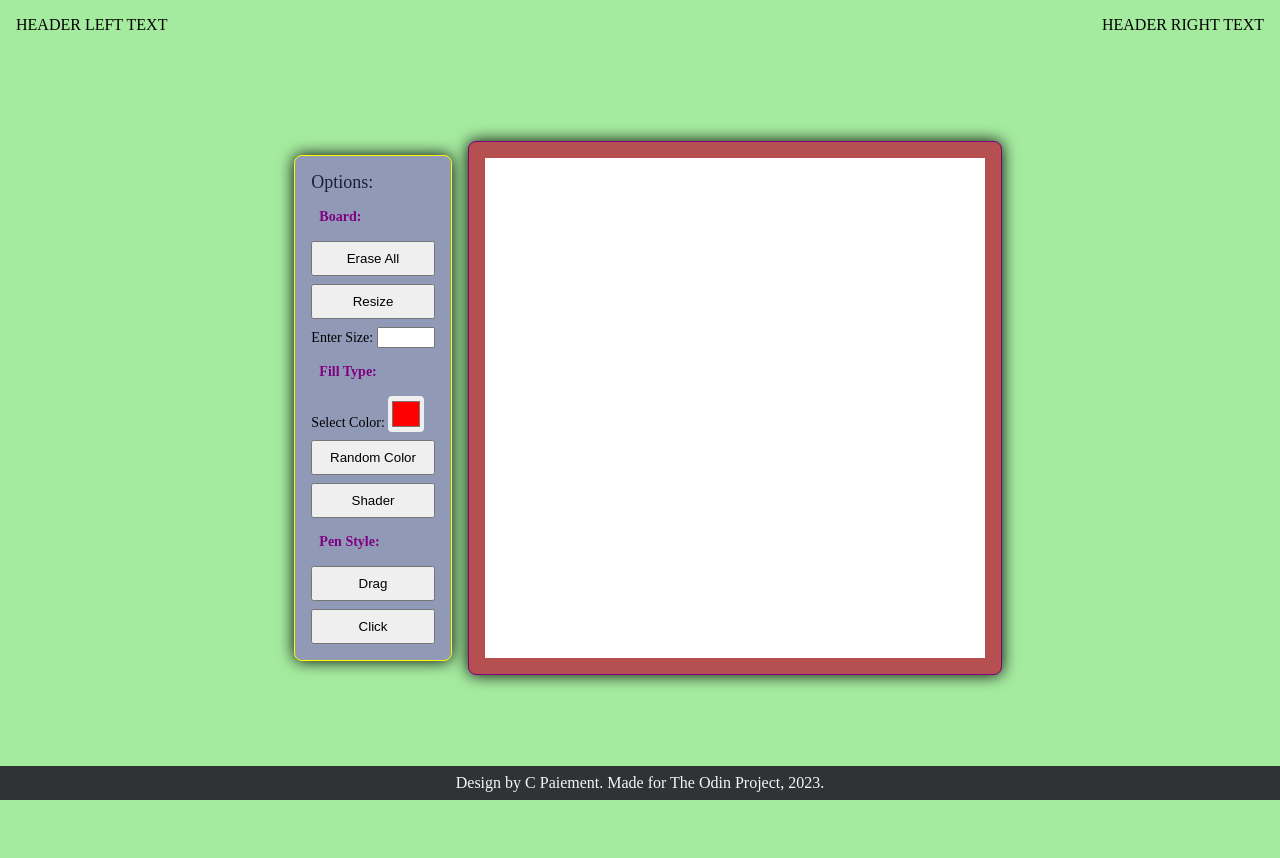
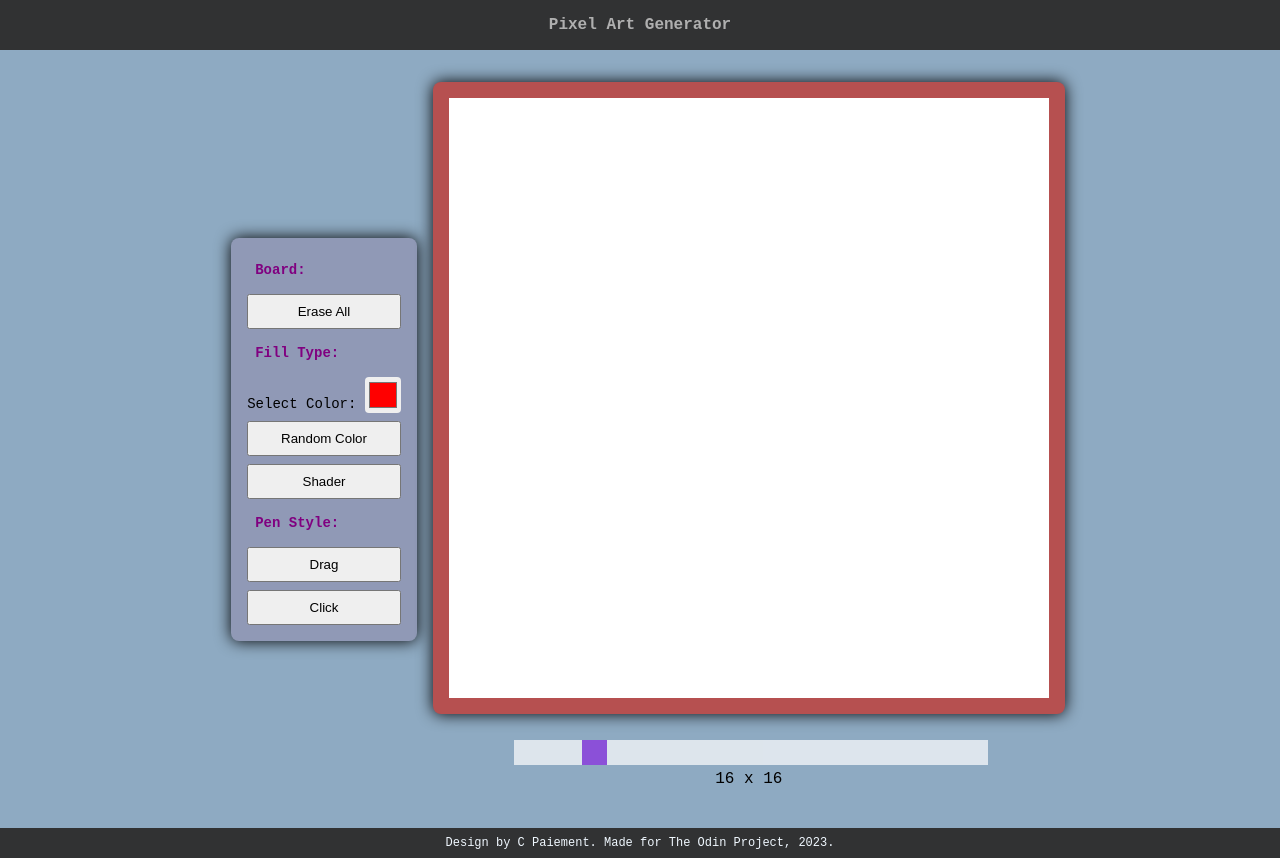
Before and after one commit to copaiement/etch-a-sketch, a plain HTML site: page index.html in a window 1280 px wide. Before the commit the page ends 800 px from the top, so only its background shows below. Drawn offline with Linux system fonts and the light colour scheme; a web font is replaced by a local one.

Commit message:
Update style and replace size entry with slider

```diff
--- a/etchasketch.js
+++ b/etchasketch.js
@@ -61,43 +61,6 @@ function draw(e) {
     }
 }
 
-//resize board
-function resize() {
-    //get new size
-    let getValue = document.getElementById("size-value");
-    let resizeNum = 0;
-    //round decimals down to integers
-    getValue.value = Math.floor(getValue.value);
-    //reject bad inputs
-    if (getValue.value <= 0 || getValue.value > 100) {
-        const msg = document.getElementById("msg");
-        msg.textContent = "Enter a number from 1 to 100.";
-        getValue.value = '';
-    } else {
-        //clear board
-        const artboard = document.querySelector(".artboard");
-        const pixels = document.querySelectorAll(".pixel");
-        pixels.forEach(pixel => {
-            artboard.removeChild(pixel);
-        });
-        //clear error message
-        msg.textContent = "";
-        resizeNum = getValue.value;
-        getValue.value = '';
-    }
-    //add elements for each resize num
-    for (let i = 1; i <= (resizeNum * resizeNum); i ++) {
-        addPixel();
-    }
-
-    //set .artboard grid column qty for resizeNum
-    const artboard = document.querySelector(".artboard");
-    artboard.style.gridTemplateColumns = `repeat(${resizeNum}, minmax(0, 1fr))`;
-
-    //add event listeners for new pixels
-    addListeners(penStyle);
-}
-
 //clear color from board
 function eraseAll() {
     const pixels = document.querySelectorAll(".pixel");
@@ -153,4 +116,33 @@ function setColor(e) {
     colorStyle = "solid";
 }
 
+let slider = document.getElementById("sliderRange");
+let output = document.getElementById("slider-label");
+output.innerHTML = `${slider.value} x ${slider.value}`; // Display the default slider value
+
+// Update the current slider value when dragged and send to resize
+slider.oninput = function() {
+    output.innerHTML = `${this.value} x ${this.value}`;
+
+    //clear board
+    const artboard = document.querySelector(".artboard");
+    const pixels = document.querySelectorAll(".pixel");
+    pixels.forEach(pixel => {
+        artboard.removeChild(pixel);
+    });
+
+
+    //add elements for each resize num
+    for (let i = 1; i <= (this.value * this.value); i ++) {
+        addPixel();
+    }
+
+    //set .artboard grid column qty for resizeNum
+    artboard.style.gridTemplateColumns = `repeat(${this.value}, minmax(0, 1fr))`;
+
+    //add event listeners for new pixels
+    addListeners(penStyle);
+
+}
+
 //
--- a/index.html
+++ b/index.html
@@ -12,22 +12,12 @@
 </head>
 <body>
     <div class="main-container">
-        <div class="header">
-            <div class="left-text">HEADER LEFT TEXT</div>
-            <div class="right-text">HEADER RIGHT TEXT</div>
-        </div>
+        <div class="header">Pixel Art Generator</div>
 
         <div class="game-container">
             <div class="options-panel">
-                <div>Options:</div>
                 <div class="options">Board:</div>
                 <button id="btn-erase" onclick="eraseAll()">Erase All</button>
-                <button id="btn-resize" onclick="resize()">Resize</button>
-                <form id="resize">
-                    <label>Enter Size:</label>
-                    <input id="size-value" type="number"><br>
-                    <div id="msg"></div>
-                </form>
                 <div class="options">Fill Type:</div>
                 <form id="select-color-container">
                     <label>Select Color:</label>
@@ -39,7 +29,14 @@
                 <button id="btn-mouseover" onclick="setPenStyle('mouseover')">Drag</button>
                 <button id="btn-click" onclick="setPenStyle('click')">Click</button>
             </div>
-            <div class="artboard" style="grid-template-columns: repeat(16, minmax(0, 1fr))">
+
+            <div class="artboard-container">
+                <div class="artboard" style="grid-template-columns: repeat(16, minmax(0, 1fr))">
+                </div>
+                <div class="slider-container">
+                    <input type="range" min="1" max="100" value="16" class="slider" id="sliderRange">
+                    <div id="slider-label">aaa</div>
+                </div>
 
             </div>
         </div>
--- a/style.css
+++ b/style.css
@@ -1,14 +1,29 @@
 /* Stylesheet for Etch a Sketch webpage */
 
+@import url('https://fonts.googleapis.com/css2?family=Martian+Mono:wght@400;700&display=swap');
+
 body {
-    background-color: #a5eb9f;
+    font-family: 'Martian Mono', monospace;
+    background-color: rgb(142, 170, 194);
     text-align: left;
     margin: 0px;
     padding: 0px;
 
 }
 
+form{
+    font-weight: 400;
+    font-size: 14px;
+    color: black;
+}
+
+button {
+    margin: 0px;
+    padding: 8px;
+}
+
 .main-container {
+    box-sizing: border-box;
     display: flex;
     flex-direction: column;
     justify-content: space-between;
@@ -18,8 +33,10 @@ body {
 }
 
 .header {
-    display: flex;
-    justify-content: space-between;
+    background-color: #313233;
+    color: rgb(175, 175, 175);
+    font-weight: 700;
+    text-align: center;
     box-sizing: border-box;
     width: 100%;
     padding: 16px;
@@ -42,8 +59,6 @@ body {
     box-shadow: 0px 0px 16px black;
     border-radius: 8px;
 
-    border: 1px solid yellow;
-
     display: flex;
     flex-direction: column;
     justify-content: center;
@@ -58,19 +73,85 @@ body {
     margin: 8px;
 }
 
-form{
-    font-weight: 400;
-    font-size: 14px;
-    color: black;
+.color-input {
+    display: inline-block;
+
+}
+
+.artboard-container {
+    display: flex;
+    flex-direction: column;
+    justify-content: center;
+    align-items: center;
+    text-align: center;
+}
+
+.artboard {
+    background-color: #b65050;
+    box-shadow: 0px 0px 16px black;
+    border-radius: 8px;
+
+    width: 600px;
+    height: 600px;
+
+    padding: 16px;
+    display: grid;
+    grid-auto-columns: minmax(0, 1fr);
+    grid-auto-flow: row;
+}
+
+.slider-container {
+    width: 75%;
+    margin-top: 24px;
+    margin-bottom: 8px;
+
+}
+
+.slider {
+    -webkit-appearance: none;
+    appearance: none;
+
+    width: 100%;
+    height: 25px;
+    outline: none;
+    opacity: 0.7;
+    -webkit-transition: .2s;
+    transition: opacity .2s;
+}
+
+.slider:hover {
+    opacity: 1;
+}
+
+.slider::-webkit-slider-thumb {
+  -webkit-appearance: none;
+  appearance: none;
+  width: 25px;
+  height: 25px;
+  background: blueviolet;
+  cursor: pointer;
+}
+
+.slider::-moz-range-thumb {
+  width: 25px;
+  height: 25px;
+  background: blueviolet;
+  cursor: pointer;
+}
+
+.footer {
+    font-size: 12px;
+    text-align: center;
+    background-color: #313233;
+    color: aliceblue;
+    padding: 8px;
+    margin: 0px;
+    box-sizing: border-box;
+    width: 100%;
 }
 
 #size-value {
     width: 50px;
-}
-
-.color-input {
-    display: inline-block;
-
 }
 
 #select-color {
@@ -80,32 +161,3 @@ form{
     border: none;
     outline: none;
 }
-
-button {
-    margin: 0px;
-    padding: 8px;
-}
-.artboard {
-    background-color: #b65050;
-    box-shadow: 0px 0px 16px black;
-    border-radius: 8px;
-    border: 1px solid purple;
-
-    width: 500px;
-    height: 500px;
-
-    padding: 16px;
-    display: grid;
-    grid-auto-columns: minmax(0, 1fr);
-    grid-auto-flow: row;
-}
-
-.footer {
-    text-align: center;
-    background-color: #313233;
-    color: aliceblue;
-    padding: 8px;
-    margin: 0px;
-    box-sizing: border-box;
-    width: 100%;
-}
```
